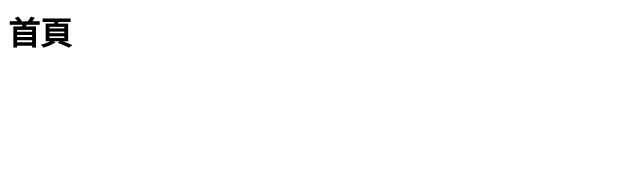
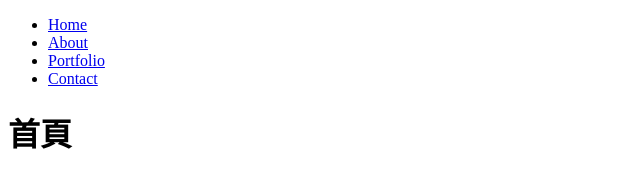
Before and after one commit to Greenteami/express_exam, a website: page index.handlebars in a window 1280 px wide. Shown: the whole page, without its empty margins (0-640 px from the left). Drawn offline with nearby package versions, Linux system fonts and the light colour scheme; files that its build step writes are made by us from their sources.

Commit message:
index.html

```diff
--- a/index.handlebars
+++ b/index.handlebars
@@ -1 +1,22 @@
-<h1> 首頁</h1>
+<!DOCTYPE html>
+<html>
+<head>
+  <meta charset="utf-8">
+  <title>Home</title>
+  <link rel="stylesheet" href="styles.css">
+</head>
+<body>
+  <header>
+    <nav>
+      <ul>
+        <li><a href="/">Home</a></li>
+        <li><a href="/about">About</a></li>
+        <li><a href="/portfolio">Portfolio</a></li>
+        <li><a href="/contact">Contact</a></li>
+      </ul>
+    </nav>
+  </header>
+
+  <h1>首頁</h1>
+</body>
+</html>
```
